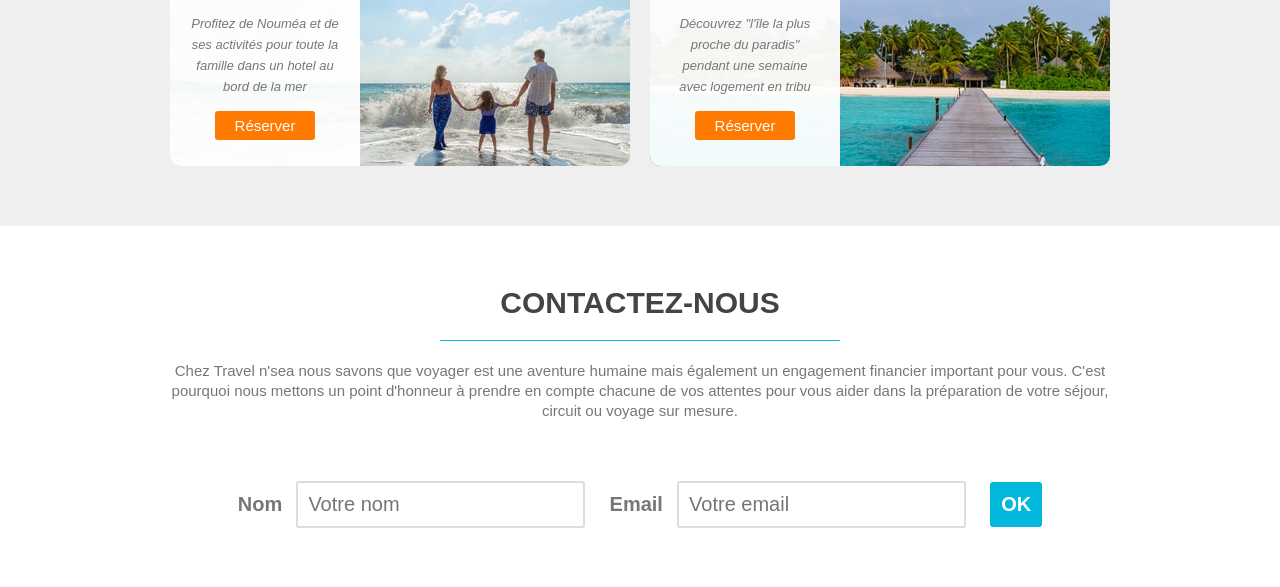
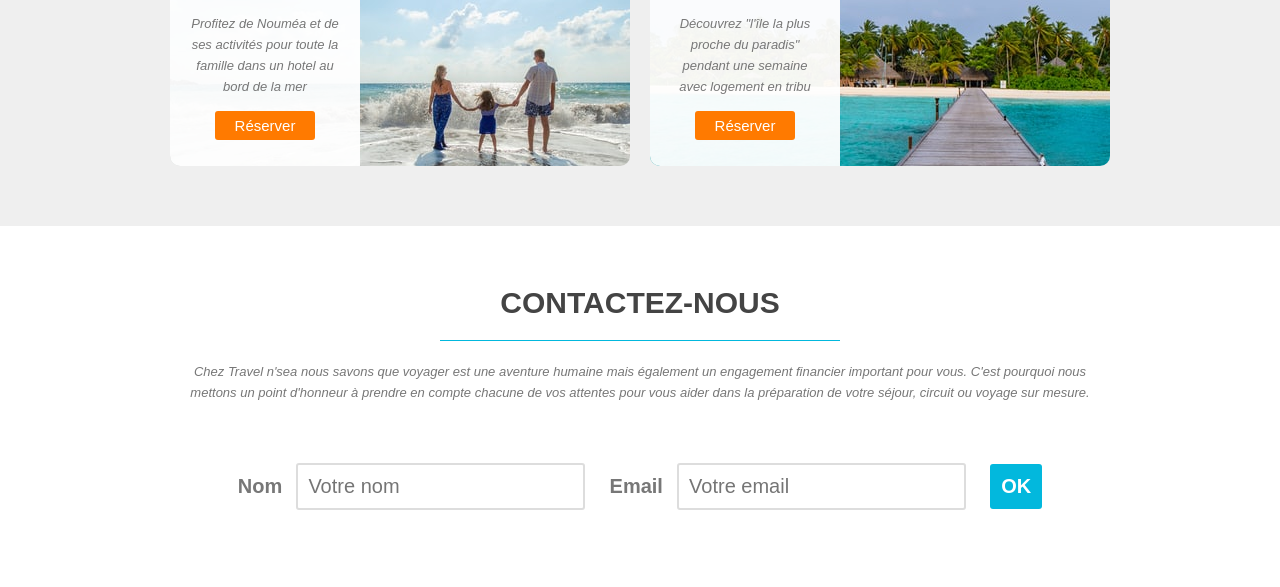
Before and after one commit to benoitpruneauCCI/Travel-n-sea, a plain HTML site: page index.html in a window 1280 px wide. Shown: the part 1292-1879 px from the top of the page. Drawn offline with Linux system fonts and the light colour scheme.

Commit message:
Update index.html

```diff
--- a/index.html
+++ b/index.html
@@ -75,7 +75,7 @@
         <section id="contact">
             <div class="wrapper">
                 <h3>Contactez-nous</h3>
-                <p>Chez Travel n'sea nous savons que voyager est une aventure humaine mais également un engagement financier important pour vous. C'est pourquoi nous mettons un point d'honneur à prendre en compte chacune de vos attentes pour vous aider dans la préparation de votre séjour, circuit ou voyage sur mesure.</p>
+                <p><small>Chez Travel n'sea nous savons que voyager est une aventure humaine mais également un engagement financier important pour vous. C'est pourquoi nous mettons un point d'honneur à prendre en compte chacune de vos attentes pour vous aider dans la préparation de votre séjour, circuit ou voyage sur mesure.</small></p>
 
                 <form>
                     <label for="name">Nom</label>
```
